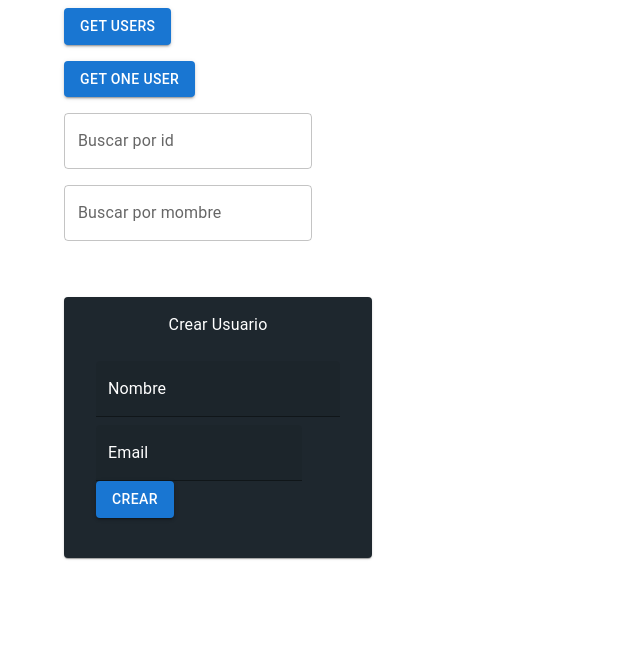
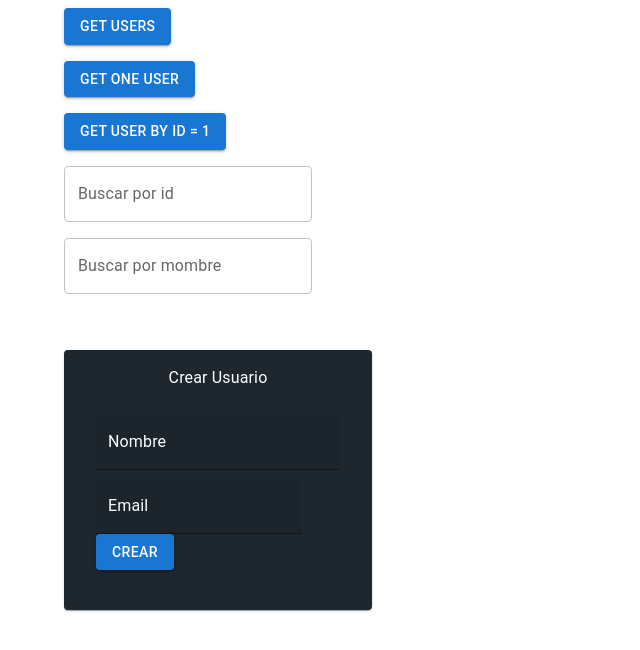
Before and after one commit to alexfdz55/next-clean-arquitecture, a Next.js app: page / in a window 1280 px wide. Shown: the top 650 px of the page, without its empty margins (0-640 px from the left). Built offline with nearby package versions, Linux system fonts and the light colour scheme.

Commit message:
trabajando con context y reducers 5 (mejora del useFetch para trabajar con conxt y reducers) (con query parameters y peticiones por id)

```diff
--- a/src/hooks/useFetch.ts
+++ b/src/hooks/useFetch.ts
@@ -16,7 +16,7 @@ export type ApiResponse<T = any> = {
 
 export type UseFetchProps<T = any> = {
     initialData?: T,
-    isLoadedCallback: (data:T)=>void,
+    isLoadedCallback?: (data:T)=>void,
     request: (params?: any)=>Promise<any>,
     executeAtInit: boolean,
 };
@@ -38,10 +38,12 @@ export const useFetch = ({initialData, isLoadedCallback, request, executeAtInit}
         try {
             console.log('1');
             await new Promise(r => setTimeout(r, 1000));
+            console.log('params: ' + params);
             const response = await request(params); // userUseCases.getAllUsers();
             console.log('2');
             setData(response);
-            // console.log('users: '+ response);
+            // console.log('users: '+ JSON.stringify(response));
+            if(isLoadedCallback)
             isLoadedCallback(response);
 
         } catch (error: any) {
--- a/src/web_services/info_store/pages/HomePage/HomePage.tsx
+++ b/src/web_services/info_store/pages/HomePage/HomePage.tsx
@@ -28,6 +28,7 @@ const HomePage: React.FC<HomePageInterface> = () => {
 		deleteUser,
 		searchUserById,
 		searchUserByName,
+		searchUserByIdApi,
 	} = useContext(HomeContext);
 
 
@@ -62,6 +63,13 @@ const HomePage: React.FC<HomePageInterface> = () => {
 						}}
 					>
 						Get one user
+					</Button>
+
+					<Button
+						variant='contained'
+						onClick={()=>searchUserByIdApi(1)}
+					>
+						Get User By id = 1
 					</Button>
 
 					<TextField
--- a/src/web_services/info_store/pages/HomePage/context/homeContext.ts
+++ b/src/web_services/info_store/pages/HomePage/context/homeContext.ts
@@ -16,6 +16,8 @@ interface ContextProps {
     deleteUser: (user: User) => void;
     searchUserById: (id: number) => void;
     searchUserByName: (name: string) => void;
+    searchUserByIdApi: (id: number) => void;
+
 
 }
 
--- a/src/web_services/info_store/pages/HomePage/context/homeProvider.tsx
+++ b/src/web_services/info_store/pages/HomePage/context/homeProvider.tsx
@@ -44,6 +44,13 @@ export const HomeProvider: FC<Props> = ({ children }) => {
     });
 
 
+    const getOneUseFetch: ApiResponse<User> = useFetch({
+        initialData: null,
+        isLoadedCallback:(user)=>    dispatch({ type: 'Get-One-User', payload: user }),
+        request: (id) => userUseCases.getOneUser(id),
+        executeAtInit: false,
+    });
+
 
     const resetToInitialState = () => {
         dispatch({ type: 'Refresh-Data', payload: USERS_INITIAL_STATE.users });
@@ -52,9 +59,11 @@ export const HomeProvider: FC<Props> = ({ children }) => {
 
     const getAllUsers = async () => {
         resetToInitialState();
-        await getAllUseFetch.getAPIData({id:2});
+        await getAllUseFetch.getAPIData();
         // dispatch({ type: 'Refresh-Data', payload: data });
     }
+
+
 
 
     // const getAllUsers = async () => {
@@ -80,8 +89,9 @@ export const HomeProvider: FC<Props> = ({ children }) => {
 
     const getOneUser = async (id: number) => {
 
-        const user = await userUseCases.getOneUser(id);
-        dispatch({ type: 'Get-One-User', payload: user });
+        // const user = await userUseCases.getOneUser(id);
+        await getOneUseFetch.getAPIData(id);
+        // dispatch({ type: 'Get-One-User', payload: getOneUseFetch.data });
     }
 
     const addUser = async (user: User) => {
@@ -107,11 +117,8 @@ export const HomeProvider: FC<Props> = ({ children }) => {
     }
 
     const searchUserById = async (id: number) => {
-        const users = await userUseCases.getAllUsers();
-        dispatch({ type: 'Refresh-Data', payload: users });
-        console.log('buscando user');
-        await new Promise(r => setTimeout(r, 200));
-        dispatch({ type: 'Search-User-ById', payload: id });
+        resetToInitialState();
+        await getAllUseFetch.getAPIData({ id: id });
     }
 
     const searchUserByName = async (name: string) => {
@@ -120,12 +127,9 @@ export const HomeProvider: FC<Props> = ({ children }) => {
         dispatch({ type: 'Search-User-ByName', payload: { name: name, users: initialData } });
     }
 
-    const searchUserByIdWithApi = async (id: number) => {
-        const users = await userUseCases.getAllUsers();
-        dispatch({ type: 'Refresh-Data', payload: users });
-        console.log('buscando user');
-        await new Promise(r => setTimeout(r, 200));
-        dispatch({ type: 'Search-User-ById', payload: id });
+    const searchUserByIdApi = async (id: number) => {
+        resetToInitialState();
+        await getAllUseFetch.getAPIData({ id: id });
     }
 
 
@@ -151,6 +155,7 @@ export const HomeProvider: FC<Props> = ({ children }) => {
             deleteUser,
             searchUserById,
             searchUserByName,
+            searchUserByIdApi,
 
         }}>
             {children}
```
